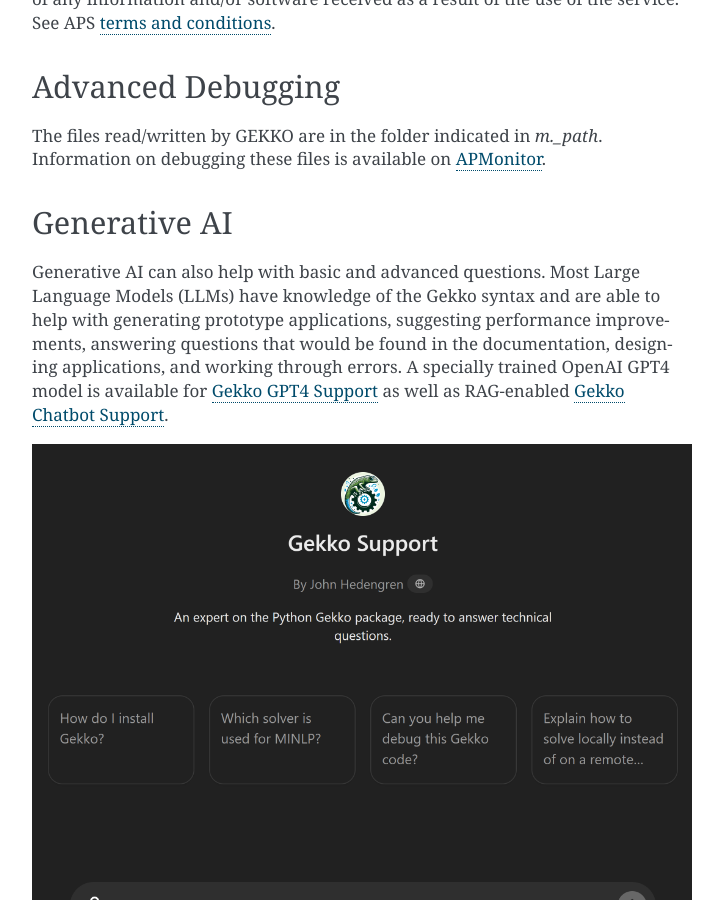
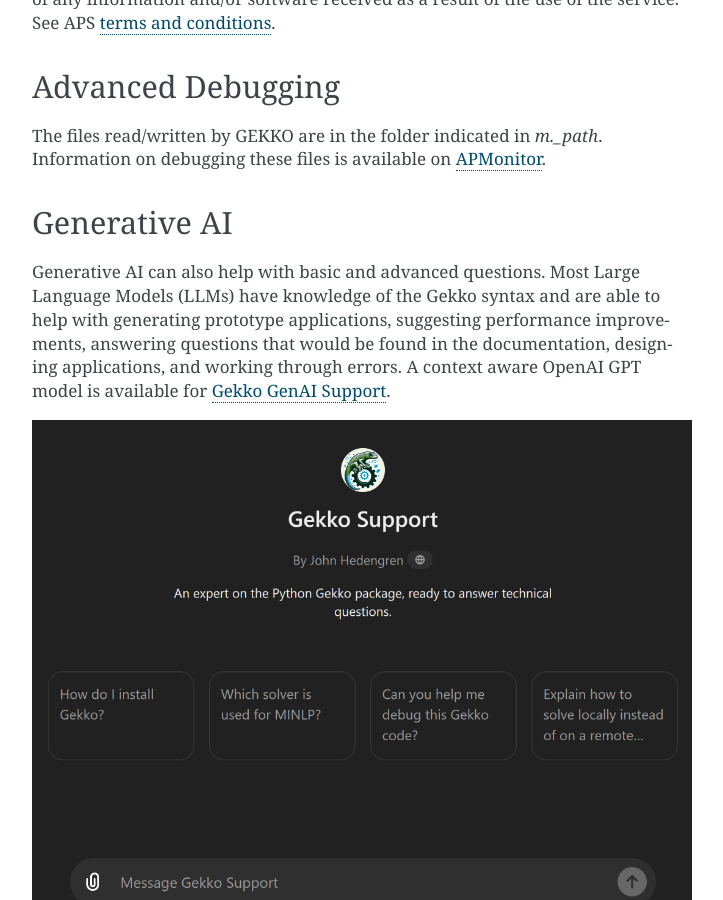
Before and after one commit to BYU-PRISM/GEKKO, a Sphinx documentation site: the page built from docs/support.rst, in a window 1280 px wide and 900 px high, scrolled down 1253 px. Shown: the whole window, without its empty margins (388-1111 px from the left). Built offline with Sphinx 7.4.7, drawn with Linux system fonts in a browser that asks for light colours.

Commit message:
Update support.rst

```diff
--- a/docs/support.rst
+++ b/docs/support.rst
@@ -37,7 +37,7 @@
 Generative AI
 ------------------
 
-Generative AI can also help with basic and advanced questions. Most Large Language Models (LLMs) have knowledge of the Gekko syntax and are able to help with generating prototype applications, suggesting performance improvements, answering questions that would be found in the documentation, designing applications, and working through errors. A specially trained OpenAI GPT4 model is available for `Gekko GPT4 Support <https://chat.openai.com/g/g-sl8WNWdO7-gekko-support>`_ as well as RAG-enabled `Gekko Chatbot Support <https://apmonitor.com/docs/index.html>`_.
+Generative AI can also help with basic and advanced questions. Most Large Language Models (LLMs) have knowledge of the Gekko syntax and are able to help with generating prototype applications, suggesting performance improvements, answering questions that would be found in the documentation, designing applications, and working through errors. A context aware OpenAI GPT model is available for `Gekko GenAI Support <https://chat.openai.com/g/g-sl8WNWdO7-gekko-support>`_.
 
 .. image:: /ML_Gekko_pics/gekko_gpt.png
    :width: 100%
```
